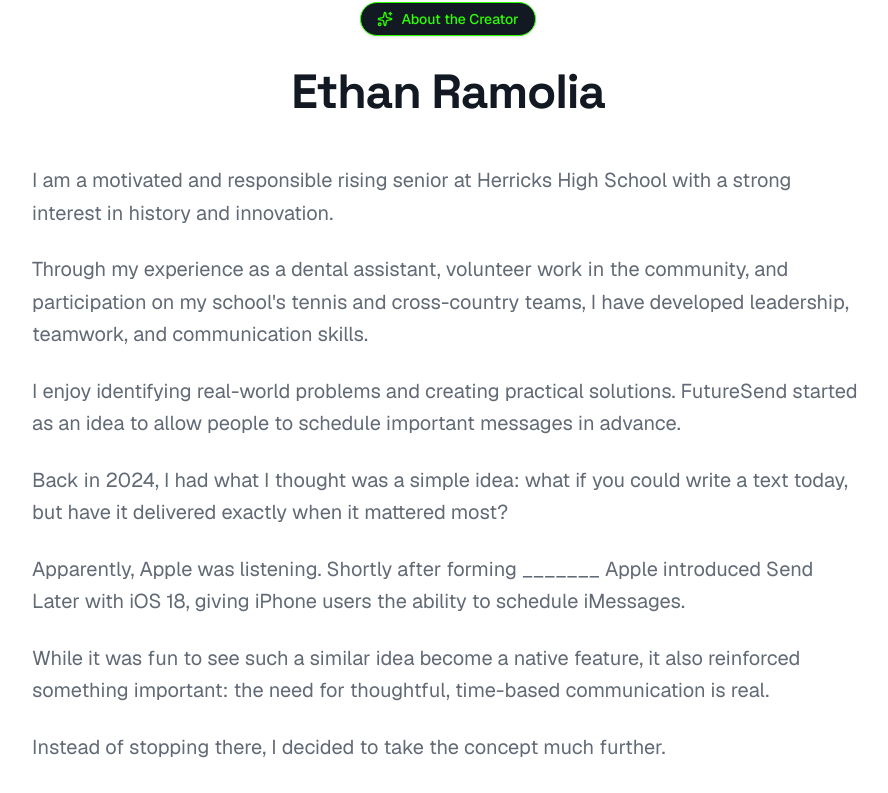
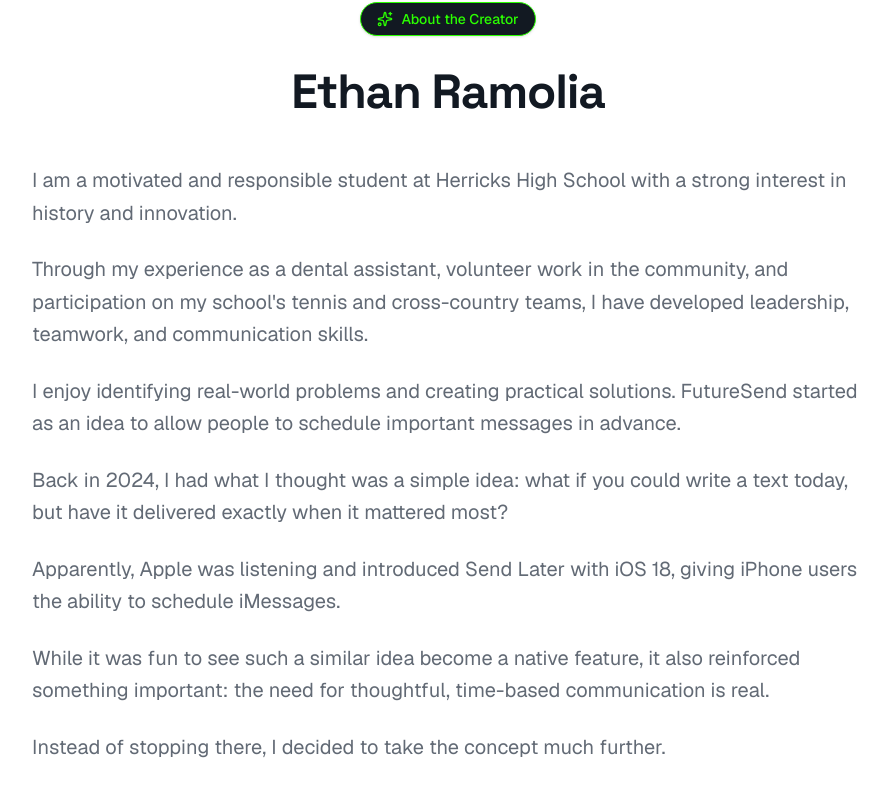
Before and after one commit to future-send/www.future-send.com, a Next.js app: page /about in a window 1280 px wide. Shown: the part 478-1271 px from the top of the page, without its empty margins (192-1080 px from the left). Built offline with nearby package versions, Linux system fonts and the light colour scheme.

Commit message:
Update text in About page

```diff
--- a/app/about/page.tsx
+++ b/app/about/page.tsx
@@ -36,11 +36,12 @@ export default function AboutPage() {
 
         <section className="mx-auto max-w-4xl px-5 pb-20 sm:px-8 lg:pb-28">
           <Reveal className="flex flex-col gap-6 text-xl leading-relaxed text-muted-foreground">
-            <p>I am a motivated and responsible rising senior at Herricks High School with a strong interest in history and innovation.</p>
-            <p>Through my experience as a dental assistant, volunteer work in the community, and participation on my school&apos;s tennis and cross-country teams, I have developed leadership, teamwork, and communication skills.</p>
+            <p>I am a motivated and responsible student at Herricks High School with a strong interest in history and innovation.</p>
+            <p>Through my experience as a dental assistant, volunteer work in the community, and participation on my school's tennis and cross-country teams, I have developed leadership, teamwork, and communication skills.</p>
             <p>I enjoy identifying real-world problems and creating practical solutions. FutureSend started as an idea to allow people to schedule important messages in advance.</p>
-            <p> Back in 2024, I had what I thought was a simple idea: what if you could write a text today, but have it delivered exactly when it mattered most?</p>
-            <p>Apparently, Apple was listening. Shortly after forming _______ Apple introduced Send Later with iOS 18, giving iPhone users the ability to schedule iMessages.</p>
+            <p>Back in 2024, I had what I thought was a simple idea: what if you could write a text today, but have it delivered exactly when it mattered most?</p>
+            <p>Apparently, Apple was listening and introduced Send Later with iOS 18, giving iPhone users the ability to schedule iMessages.</p>
+
             <p>While it was fun to see such a similar idea become a native feature, it also reinforced something important: the need for thoughtful, time-based communication is real.</p>
             <p>Instead of stopping there, I decided to take the concept much further.</p>
             <p>Rather than simply scheduling a message, I began building a platform centered around meaningful future communication, one that helps people deliver messages, memories, milestones, and moments exactly when they're meant to be received.</p>
```
